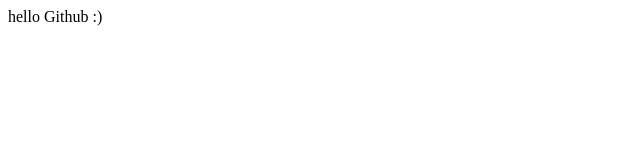
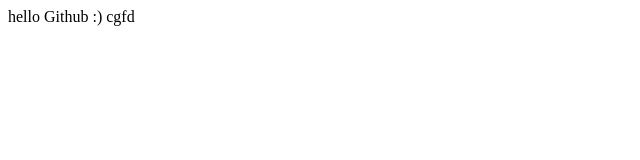
Before and after one commit to AlinaPiskunova/Piskunova, a plain HTML site: page index.html in a window 1280 px wide. Shown: the full height of the page, 0-640 px from the left. Drawn offline with Linux system fonts and the light colour scheme.

```diff
--- a/index.html
+++ b/index.html
@@ -6,5 +6,6 @@
 </head>
 <body>
 hello Github :)
+cgfd
 </body>
 </html>
```
